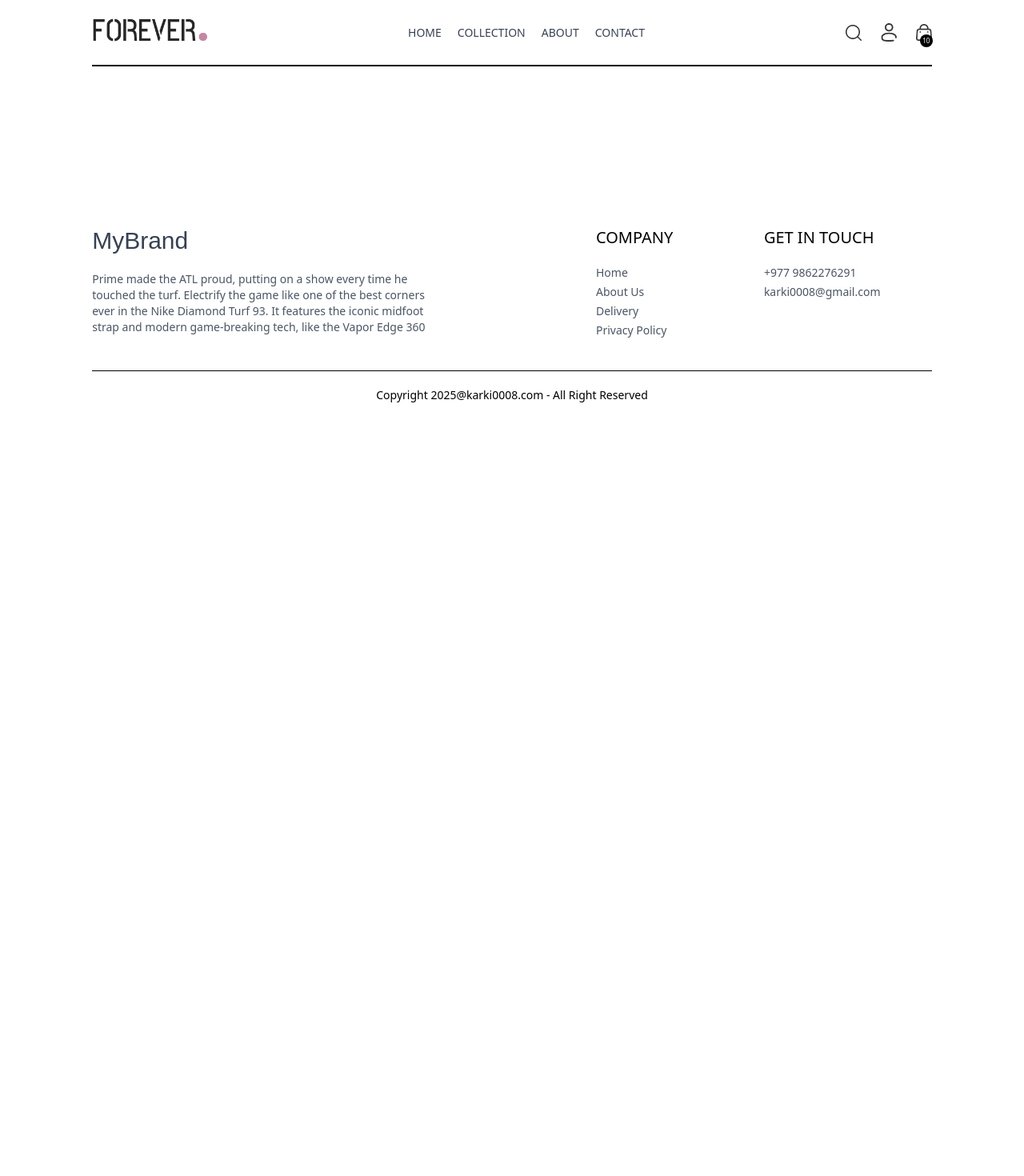
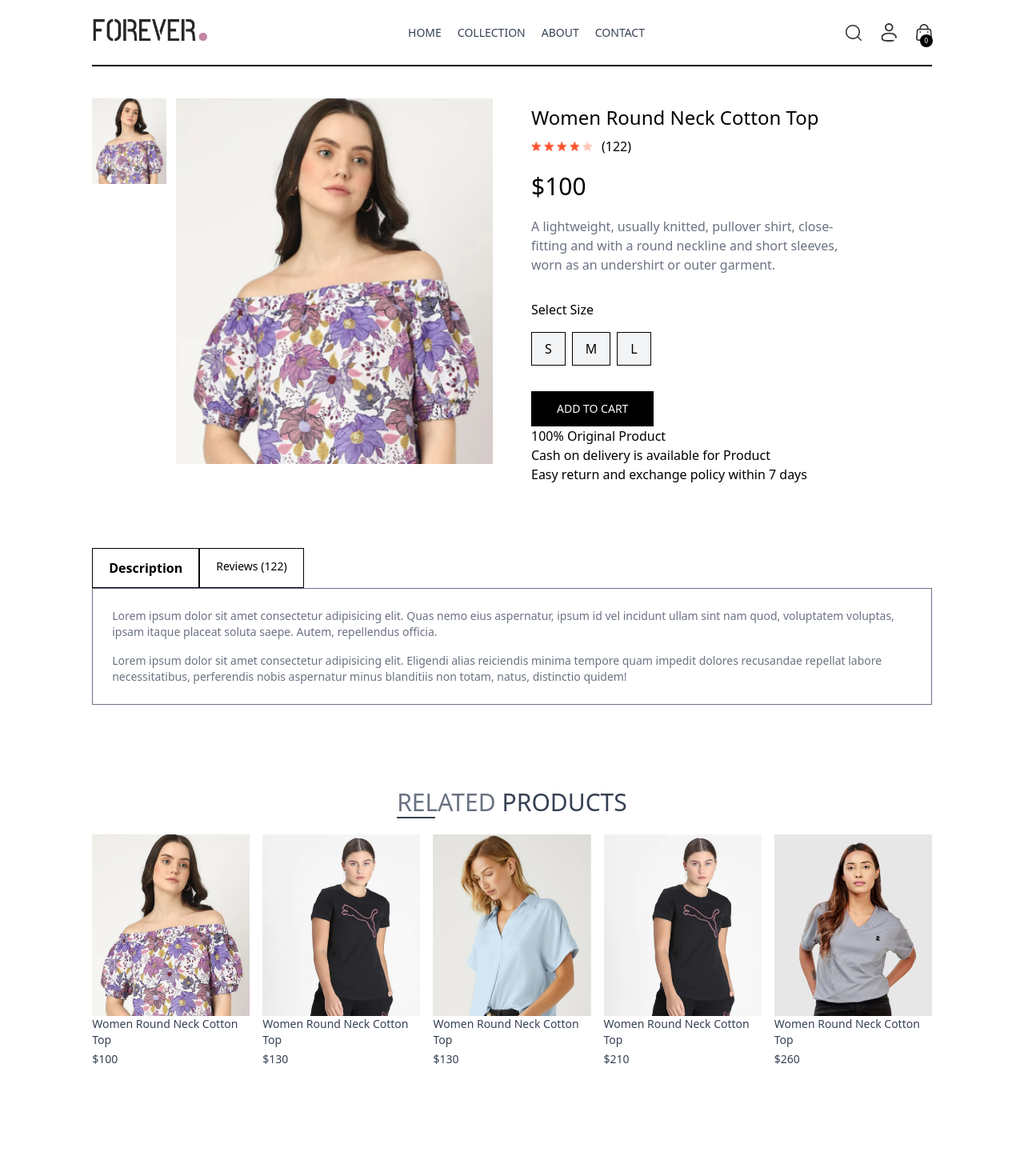
Before and after one commit to nabin171/E-commerce-App, a React (Vite) app in the folder frontend/: page /product/aaaaa in a window 1280 px wide. Shown: the top 1470 px of the page at 80% size. Before the commit the page ends 800 px from the top, so only its background shows below. Built offline with nearby package versions, Linux system fonts and the light colour scheme; a web font is replaced by a local one.

Commit message:
add to cart features has been added

```diff
--- a/frontend/src/App.jsx
+++ b/frontend/src/App.jsx
@@ -12,10 +12,12 @@ import Login from "./pages/Login";
 import PlaceOrder from "./pages/PlaceOrder";
 import Footer from "./components/Footer";
 import SearchBar from "./components/SearchBar";
+import { ToastContainer, toast } from "react-toastify";
 
 const App = () => {
   return (
     <div className="px-4 sm:px-[5vw]  md:px-[7vw] lg:px-[9vw]">
+      <ToastContainer />
       <Navbar />
       <SearchBar />
       <Routes>
--- a/frontend/src/components/Navbar.jsx
+++ b/frontend/src/components/Navbar.jsx
@@ -7,7 +7,7 @@ import { ShopContext } from "../context/ShopContext";
 
 const Navbar = () => {
   const [visible, setVisible] = useState(false);
-  const { setShowSearch } = useContext(ShopContext);
+  const { setShowSearch, getCartCount } = useContext(ShopContext);
 
   return (
     <div className=" flex items-center justify-between py-5 font-medium">
@@ -56,7 +56,7 @@ const Navbar = () => {
         <Link to="/cart" className="relative">
           <img src={assets.cart_icon} className="w-5 min-w-5" alt="" />
           <p className="absolute right-[-1px] bottom-[-8px] w-4 text-center leading-4 bg-black text-white text-[8px] aspect-square rounded-full">
-            10
+            {getCartCount()}
           </p>
         </Link>
         <RxHamburgerMenu
--- /dev/null
+++ b/frontend/src/components/RelatedProduct.jsx
@@ -0,0 +1,41 @@
+import React, { useContext, useEffect, useState } from "react";
+import { ShopContext } from "../context/ShopContext";
+import { products } from "../assets/frontend_assets/assets";
+import Title from "./Title";
+import Product from "../pages/Product";
+import ProductItem from "./Productitem";
+
+const RelatedProduct = ({ category, subCategory }) => {
+  const { products } = useContext(ShopContext);
+  const [related, setRelated] = useState([]);
+  useEffect(() => {
+    if (products.length > 0) {
+      let productsCopy = products.slice();
+      productsCopy = productsCopy.filter((item) => category === item.category);
+      productsCopy = productsCopy.filter(
+        (item) => subCategory === item.subCategory
+      );
+      setRelated(productsCopy.slice(0, 5));
+    }
+  }, [products]);
+  return (
+    <div className="my-24">
+      <div className="text-center text-3xl py-2">
+        <Title text1={"RELATED"} text2={"PRODUCTS"} />
+      </div>
+      <div className="grid grid-cols-2 sm:grid-cols-3 md:grid-cols-4 lg:grid-cols-5 gap-4 gap-y-6">
+        {related.map((item, index) => (
+          <ProductItem
+            key={index}
+            id={item._id}
+            image={item.image}
+            name={item.name}
+            price={item.price}
+          />
+        ))}
+      </div>
+    </div>
+  );
+};
+
+export default RelatedProduct;
--- a/frontend/src/context/ShopContext.jsx
+++ b/frontend/src/context/ShopContext.jsx
@@ -1,13 +1,49 @@
-import { createContext, useState } from "react";
+import { createContext, use, useEffect, useState } from "react";
 import { products } from "../assets/frontend_assets/assets";
 export const ShopContext = createContext();
 import React from "react";
+import { toast } from "react-toastify";
 
 const ShopContextProvider = (props) => {
   const currency = "$";
   const delivery_fee = 200;
   const [search, setSearch] = useState("");
-  const [showSearch, setShowSearch] = useState(true);
+  const [showSearch, setShowSearch] = useState(false);
+  const [cartItems, setCartItems] = useState({});
+
+  const addToCart = async (itemID, size) => {
+    if (!size) {
+      toast.error("Select Product Size");
+      return;
+    }
+    let cartData = structuredClone(cartItems);
+    if (cartData[itemID]) {
+      if (cartData[itemID][size]) {
+        cartData[itemID][size] += 1;
+      } else {
+        cartData[itemID][size] = 1;
+      }
+    } else {
+      cartData[itemID] = {};
+      cartData[itemID][size] = 1;
+    }
+    setCartItems(cartData);
+  };
+
+  const getCartCount = () => {
+    let totalCount = 0;
+    for (const items in cartItems) {
+      for (const item in cartItems[items]) {
+        try {
+          if (cartItems[items][item] > 0) {
+            totalCount += cartItems[items][item];
+          }
+        } catch (error) {}
+      }
+    }
+    return totalCount;
+  };
+
   const value = {
     products,
     currency,
@@ -16,6 +52,9 @@ const ShopContextProvider = (props) => {
     setSearch,
     showSearch,
     setShowSearch,
+    cartItems,
+    addToCart,
+    getCartCount,
   };
 
   return (
--- a/frontend/src/index.css
+++ b/frontend/src/index.css
@@ -10,6 +10,9 @@ a.active hr {
   font-weight: 200;
   font-style: normal;
 }
+::-webkit-scrollbar {
+  display: none;
+}
 
 @media (max-width: 640px) {
   a.active {
--- a/frontend/src/pages/Cart.jsx
+++ b/frontend/src/pages/Cart.jsx
@@ -1,7 +1,50 @@
-import React from "react";
+import React, { useContext, useEffect, useState } from "react";
+import { RxSize } from "react-icons/rx";
+import { ShopContext } from "../context/ShopContext";
+import Title from "../components/Title";
+const Cart = () => {
+  const { products, currency, cartItems } = useContext(ShopContext);
+  const [cartData, setCartData] = useState([]);
+  useEffect(() => {
+    const tempData = [];
+    for (const items in cartItems) {
+      for (const item in cartItems[items]) {
+        if (cartItems[items][item] > 0) {
+          tempData.push({
+            _id: items,
+            size: item,
+            quantity: cartItems[items][item],
+          });
+        }
+      }
+    }
+    setCartData(tempData);
+  }, [cartItems]);
+  return (
+    <div className="border-t pt-14 ">
+      <div className="text-2xl mb-3 ">
+        <Title text1={"YOUR"} text2={"CART"} />
+      </div>
+      <div>
+        {cartData.map((item, index) => {
+          const productData = products.find(
+            (product) => product._id === item._id
+          );
 
-const Cart = () => {
-  return <div></div>;
+          return (
+            <div
+              key={index}
+              className="py-4 border-t border-b text-gray-700 grid grid-cols-[4fr_0.5fr_0.5fr] sm:grid-cols-[4fr_2fr_0.5fr] items-center gap-4"
+            >
+              <div className="flex items-start gap-6">
+                <img src={productData.image[0]} className="w-16 sm:w-20" />
+              </div>
+            </div>
+          );
+        })}
+      </div>
+    </div>
+  );
 };
 
 export default Cart;
--- a/frontend/src/pages/Product.jsx
+++ b/frontend/src/pages/Product.jsx
@@ -1,18 +1,20 @@
 import React, { useContext, useEffect, useState } from "react";
 import { useParams } from "react-router-dom";
 import { ShopContext } from "../context/ShopContext";
+import { assets } from "../assets/frontend_assets/assets";
+import RelatedProduct from "../components/RelatedProduct";
 
 const Product = () => {
   const { productId } = useParams();
-  const { products } = useContext(ShopContext);
+  const { products, currency, addToCart } = useContext(ShopContext);
   const [productData, setProductData] = useState(false);
   const [image, setImage] = useState("");
+  const [size, setSize] = useState("");
   const fetchProductData = async () => {
     products.map((item) => {
       if (item._id === productId) {
         setProductData(item);
         setImage(item.image[0]);
-        console.log(item);
         return null;
       }
     });
@@ -21,16 +23,101 @@ const Product = () => {
     fetchProductData();
   }, [productId, products]);
 
-  console.log(productId);
-
   return productData ? (
     <div className="border-t-2 pt-10 transition-opacity ease-in duration-500 opacity-100">
+      {/*Product Data*/}
       <div className="flex gap-12 sm:gap-12 flex-col sm:flex-row">
         {/* Product Images */}
         <div className="flex-1 flex flex-col-reverse gap-3 sm:flex-row">
-          <div className="flex sm:flex-col overflow-x-auto sm:overflow-y-scroll justify-between sm:justify-normal  sm:w-[18.7%]"></div>
+          <div className="flex sm:flex-col overflow-x-auto sm:overflow-y-scroll justify-between sm:justify-normal  sm:w-[18.7%] w-full">
+            {/*Product Images */}
+            {productData.image.map((item, index) => (
+              <img
+                onClick={() => setImage(item)}
+                src={item}
+                key={index}
+                className="w-[24%] sm:w-full sm:mb-3 flex-srhink-0 cursor-pointer"
+              />
+            ))}
+          </div>
+          <div className="w-full sm:w-[80%]">
+            <img className="w-full height-auto" src={image}></img>
+          </div>
+        </div>
+        {/*Product Info*/}
+        <div className="flex-1 ">
+          <h1 className="font-medium text-2xl mt-2">{productData.name}</h1>
+          <div className="flex items-center gap-1 mt-2">
+            <img src={assets.star_icon} alt="" className="w-3 5" />
+            <img src={assets.star_icon} alt="" className="w-3 5" />
+            <img src={assets.star_icon} alt="" className="w-3 5" />
+            <img src={assets.star_icon} alt="" className="w-3 5" />
+            <img src={assets.star_dull_icon} alt="" className="w-3 5" />
+            <p className="pl-2">(122)</p>
+          </div>
+          <p className="mt-5 text-3xl font-medium">
+            {currency}
+            {productData.price}
+          </p>
+          <p className="mt-5 text-gray-500 md:w-4/5">
+            {" "}
+            {productData.description}
+          </p>
+          <div className="flex flex-col gap-4 my-8">
+            <p>Select Size</p>
+            <div className="flex gap-2">
+              {productData.sizes.map((item, index) => (
+                <button
+                  onClick={() => setSize(item)}
+                  className={`border py-2 px-4 bg-gray-100 ${
+                    item === size ? "border-orange-500" : ""
+                  }`}
+                  key={index}
+                >
+                  {item}
+                </button>
+              ))}
+            </div>
+          </div>
+          <button
+            onClick={() => addToCart(productData._id, size)}
+            className="bg-black text-white px-8 py-3 text-sm active:bg-gray-700"
+          >
+            ADD TO CART
+          </button>
+          <div>
+            <p>100% Original Product</p>
+            <p>Cash on delivery is available for Product</p>
+            <p>Easy return and exchange policy within 7 days</p>
+          </div>
         </div>
       </div>
+      {/*Description and Review Section*/}
+      <div className="mt-20">
+        <div className="flex">
+          <b className="border px-5 py-3 ext-sm">Description</b>
+          <p className="border px-5 py-3 text-sm">Reviews (122)</p>
+        </div>
+        <div className="flex flex-col gap-4 border px-6 py-6 text-sm text-gray-500">
+          <p>
+            Lorem ipsum dolor sit amet consectetur adipisicing elit. Quas nemo
+            eius aspernatur, ipsum id vel incidunt ullam sint nam quod,
+            voluptatem voluptas, ipsam itaque placeat soluta saepe. Autem,
+            repellendus officia.
+          </p>
+          <p>
+            Lorem ipsum dolor sit amet consectetur adipisicing elit. Eligendi
+            alias reiciendis minima tempore quam impedit dolores recusandae
+            repellat labore necessitatibus, perferendis nobis aspernatur minus
+            blanditiis non totam, natus, distinctio quidem!
+          </p>
+        </div>
+      </div>
+      {/* Display related Products*/}
+      <RelatedProduct
+        category={productData.category}
+        subCategory={productData.subCategory}
+      />
     </div>
   ) : (
     <div className="opacity-0"></div>
```
Also changed, not shown: frontend/src/components/SearchBar.jsx (+11 -11 lines), frontend/src/pages/Home.jsx (+0 -81 lines).
